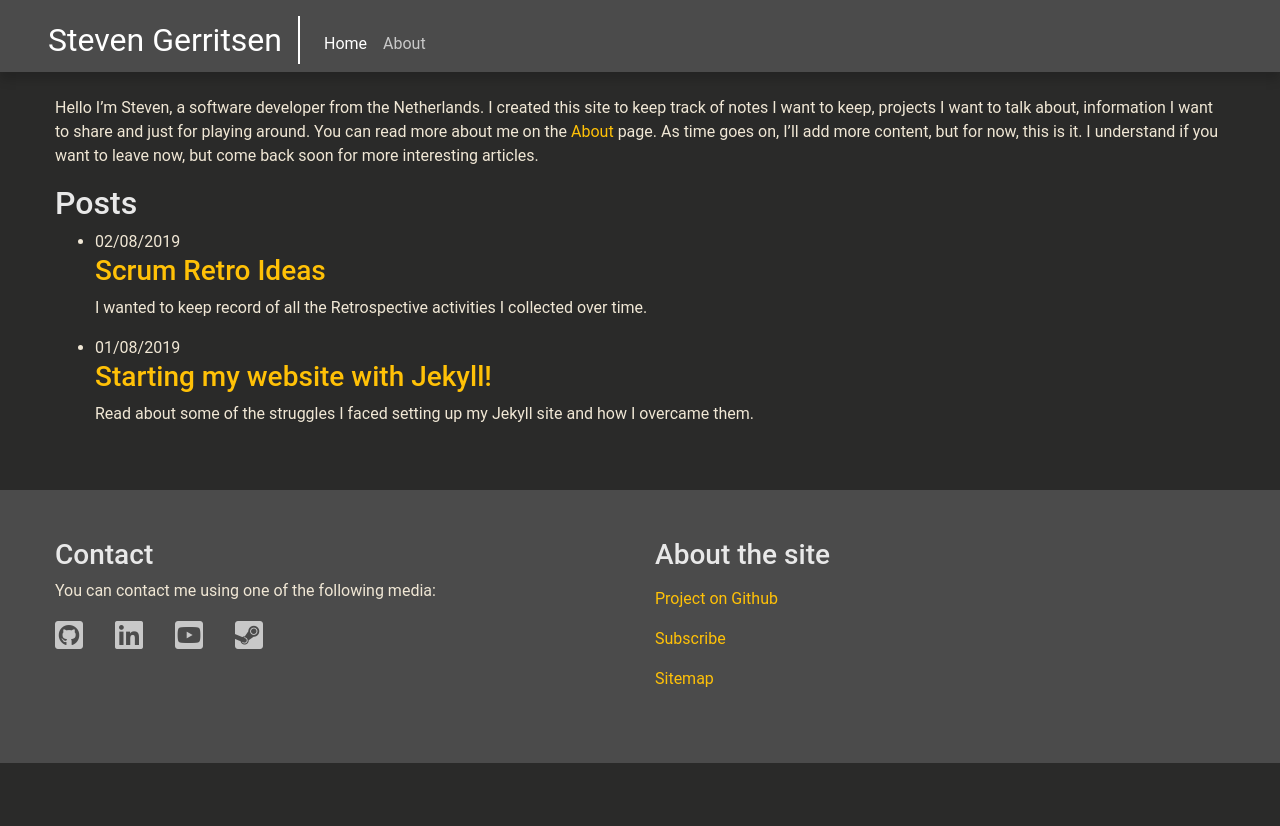
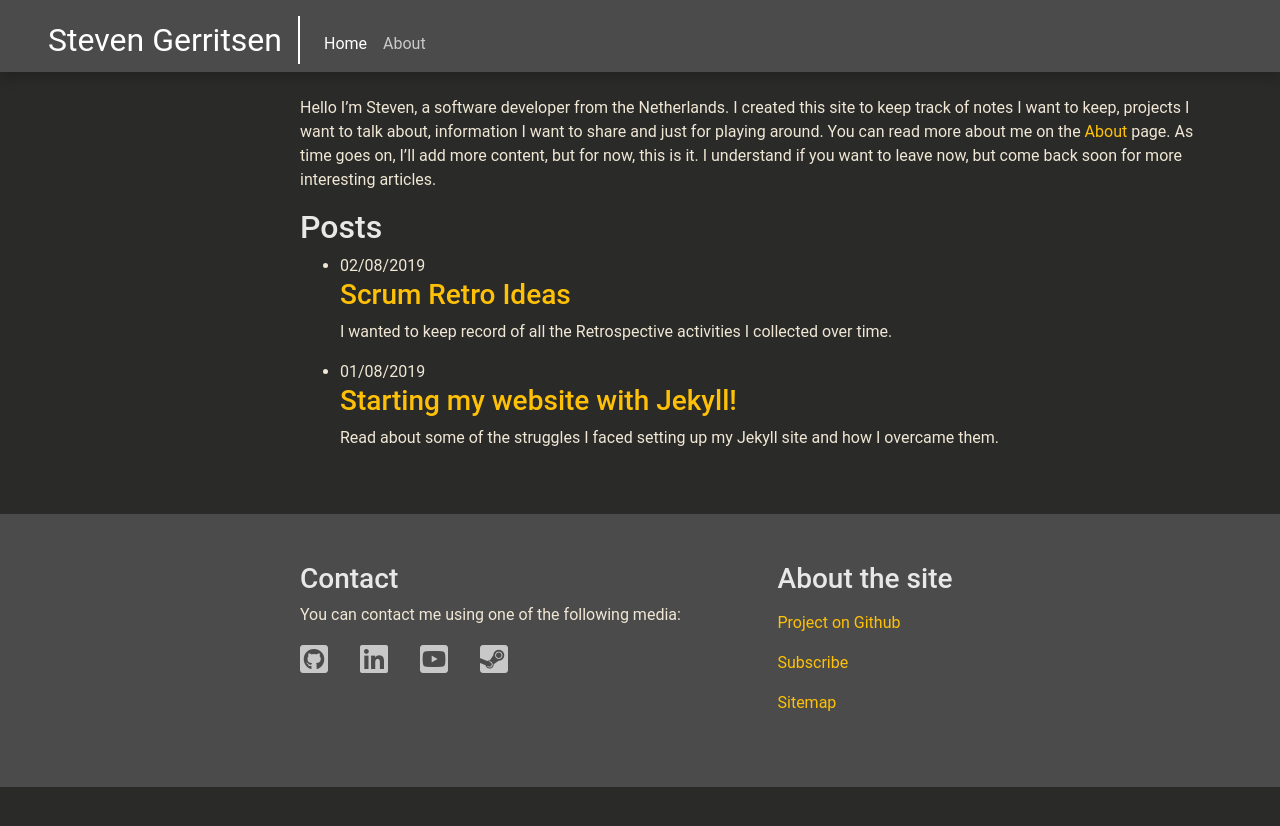
Before and after one commit to Steeff0/steeff0.github.io, a Jekyll site: the page built from index.md, in a window 1280 px wide. Shown: the top 826 px of the page. Built offline with Jekyll 4.4.1, drawn with Linux system fonts in a browser that asks for light colours; some web fonts are replaced; our own code applies the rules of GitHub Pages for plain Markdown files.

Commit message:
Container width, bigger

```diff
--- a/_sass/_customize.scss
+++ b/_sass/_customize.scss
@@ -1,4 +1,5 @@
 @import "custom/footer";
+@import "custom/grid";
 @import "custom/icons";
 @import "custom/main-content";
 @import "custom/site-header";
--- a/_sass/custom/_grid.scss
+++ b/_sass/custom/_grid.scss
@@ -1,4 +1,3 @@
-
 .container {
   padding-left: 260px;
 }
```
